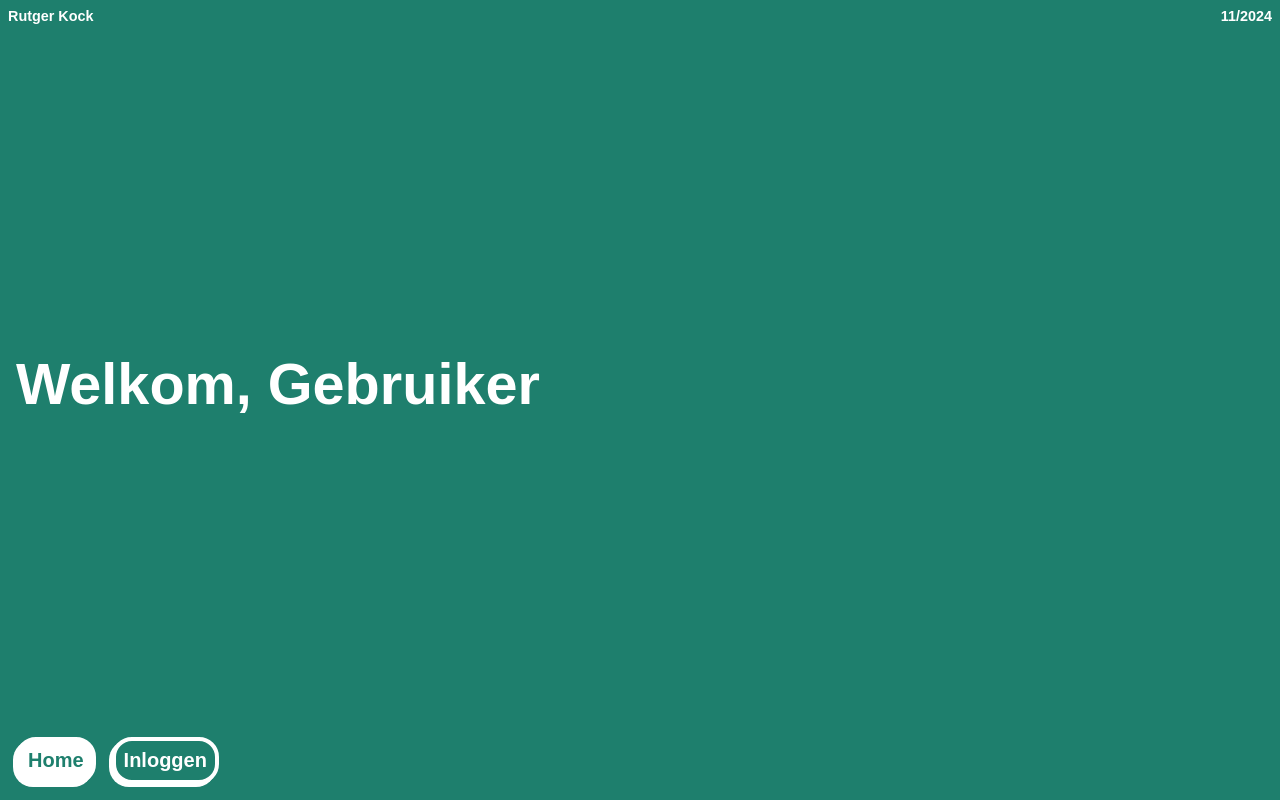
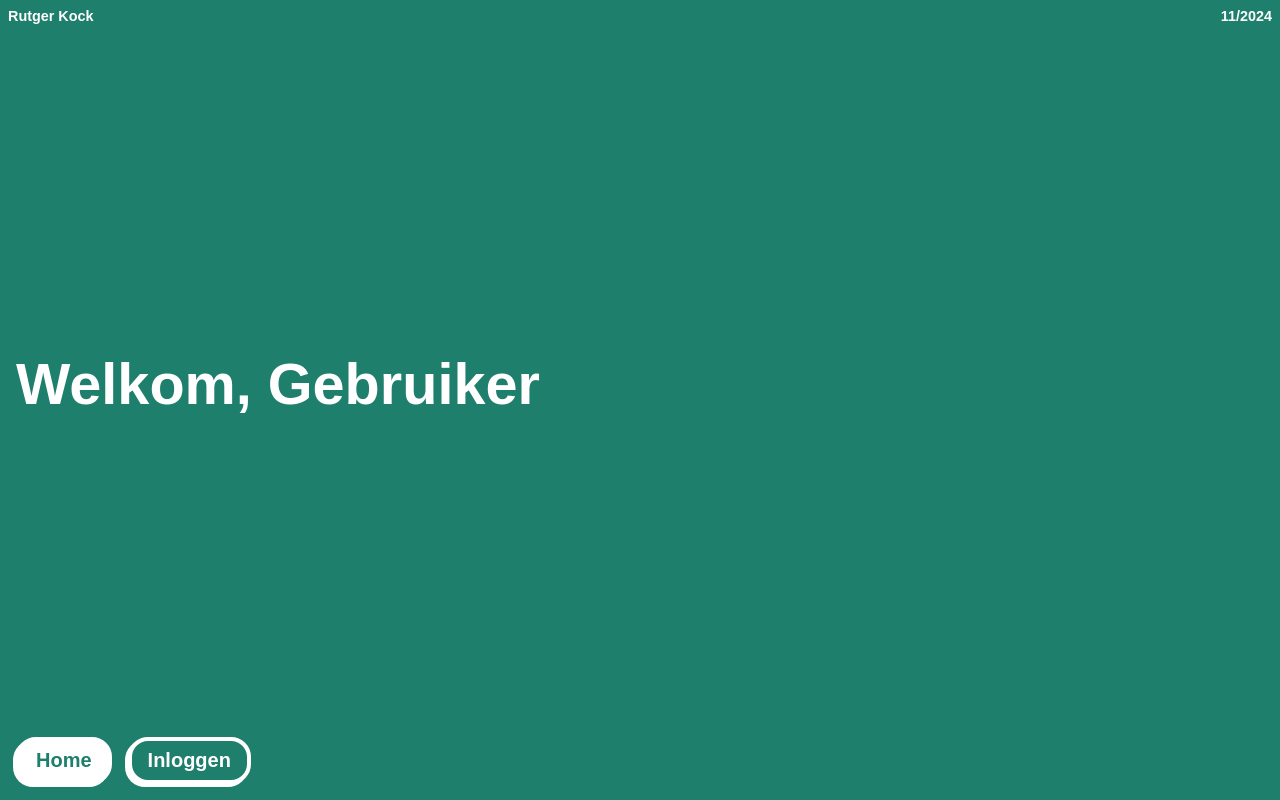
Before and after one commit to rutgerkock/unc-inc_assigment, a React (Create React App) app: page /#/ in a window 1280 px wide. Built offline with nearby package versions, Linux system fonts and the light colour scheme.

Commit message:
added nav hover-animations

```diff
--- a/src/index.css
+++ b/src/index.css
@@ -92,6 +92,31 @@ form {
 nav button {
   box-shadow: -3px 3px 0px white;
   margin: 0;
+  position: relative;
+  overflow: hidden;
+  padding: 0.5rem 1rem;
+  z-index: 1;
+}
+
+nav button::before {
+  content: '';
+  position: absolute;
+  top: 0;
+  left: 0;
+  width: 0;
+  height: 100%;
+  background-color: white;
+  transition: width 0.3s ease, left 0.3s ease;
+  z-index: -1;
+}
+
+nav button:hover {
+  color: var(--background-color);
+}
+
+nav button:hover::before {
+  width: 100%;
+  left: 0;
 }
 
 nav button:active {
@@ -103,6 +128,7 @@ nav .active button {
   background-color: var(--text-color);
   color: var(--background-color);
 }
+
 
 .top_text {
   position: fixed;
```
